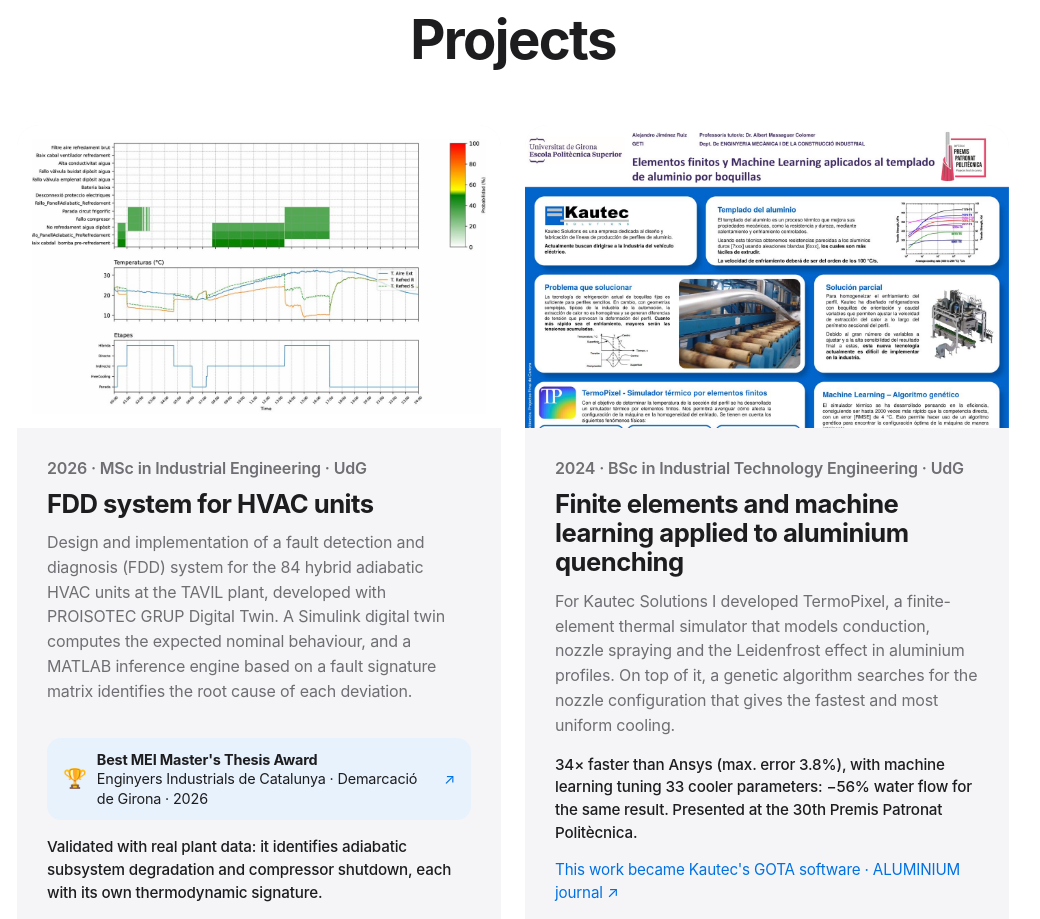
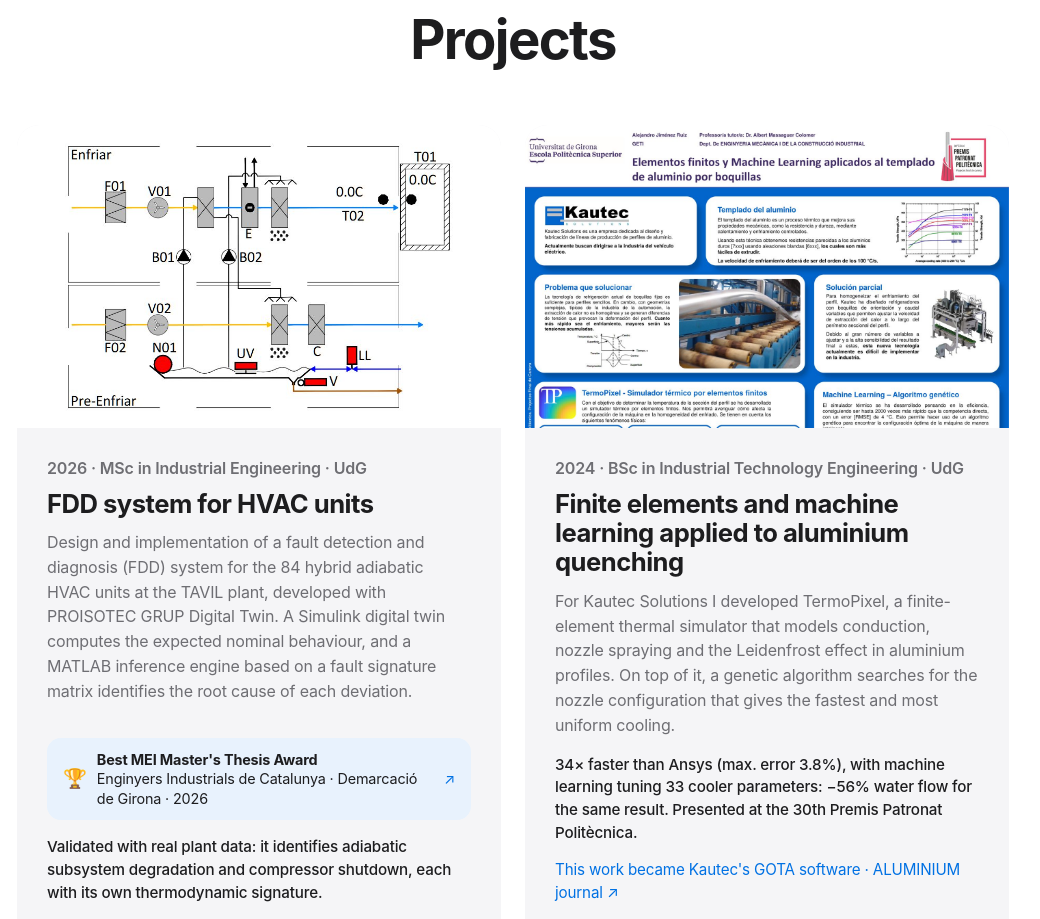
Before and after one commit to AlexitoJR9/AlexitoJR9.github.io, a plain HTML site: page index.html in a window 1280 px wide. Shown: the part 2580-3499 px from the top of the page, without its empty margins (127-1167 px from the left). Drawn offline with Linux system fonts and the light colour scheme.

Commit message:
Use the HVAC unit diagram as the Master's thesis cover
Co-Authored-By: Claude Opus 5.5 <noreply@anthropic.com>
Claude-Session: https://claude.ai/code/session_012r4U3vB1TaPQTfCzk3Acpm

```diff
--- a/index.html
+++ b/index.html
@@ -304,7 +304,7 @@
         <!-- PROJECT 1 · MASTER'S THESIS -->
         <article class="card" data-p="msc">
           <div class="thumb t1">
-            <img class="contain" src="img/msc-thesis-fdd.jpg" alt="FDD system report: probability of each fault, temperatures and operating stage throughout the day" loading="lazy">
+            <img class="contain" src="img/msc-thesis/02.jpg" alt="Diagram of the hybrid adiabatic HVAC unit" loading="lazy">
           </div>
           <div class="card-body">
             <p class="meta">2026 · MSc in Industrial Engineering · UdG</p>
```
Also changed, not shown: img/msc-thesis-fdd.jpg (deleted).
